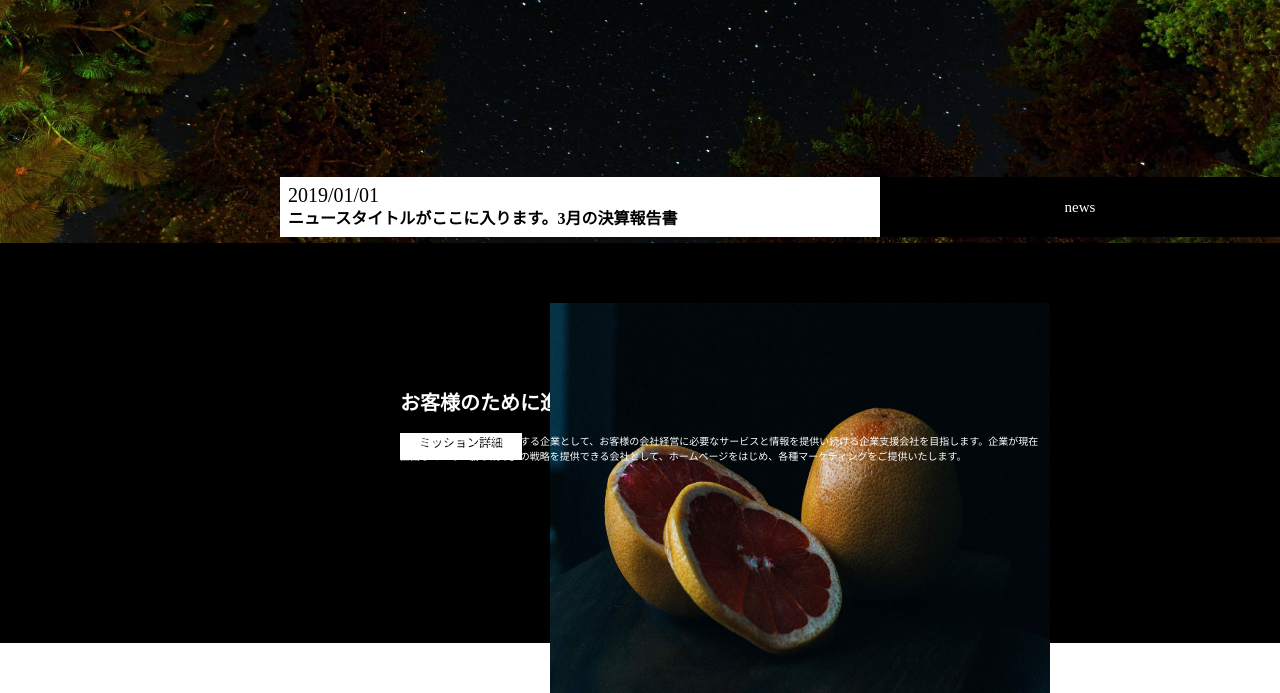
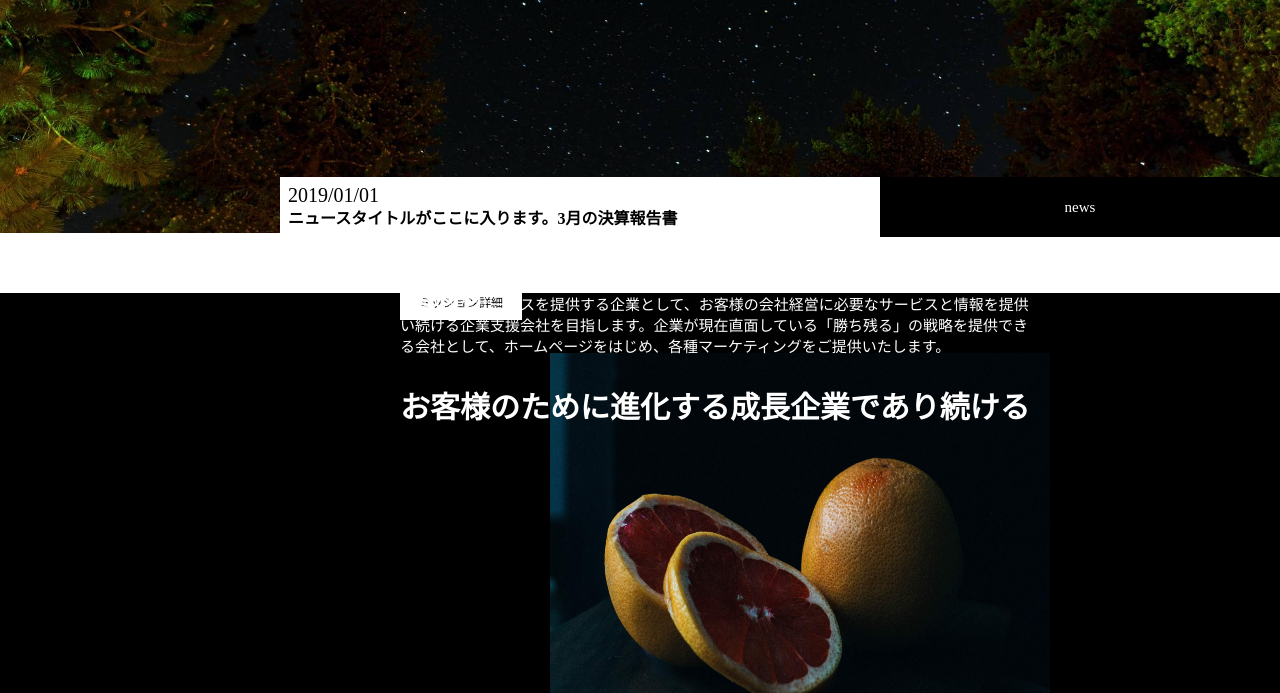
Before and after one commit to nitato/coach, a plain HTML site: page index.html in a window 1280 px wide. Shown: the part 407-1100 px from the top of the page. Drawn offline with Linux system fonts and the light colour scheme.

Commit message:
position

```diff
--- a/css/style.css
+++ b/css/style.css
@@ -141,7 +141,7 @@ header{
   background-image:url(../img/eyecatch.jpg);
   background-size:cover;
   color:white;
-  height:600px;
+  height:590px;
   width:100%;
   position :relative;
 }
@@ -192,17 +192,17 @@ position:relative;
 }
 .introduce h2{
   color:white;
-  font-size:20px;
-  padding:150px 0px 20px 400px;
+  font-size:30px;
+  padding:100px 0px 20px 400px;
   width:100%;
   z-index:3;
-
+  position:absolute;
 }
 .introduce p{
   padding:0px 0px 20px 400px;
   color:white;
   width:50%;
-  font-size:10px;
+  font-size:15px;
   line-height:normal;
   position:absolute;
   z-index:2;
@@ -222,7 +222,7 @@ img{
   background-color:white;
   width:120px;
   height:25px;
-  margin:0px 0px 0px 400px;
+  margin:60px 0px 0px 400px;
   text-align:center;
 }
 .btn a{
```
Also changed, not shown: index.html (+1 -5 lines).
